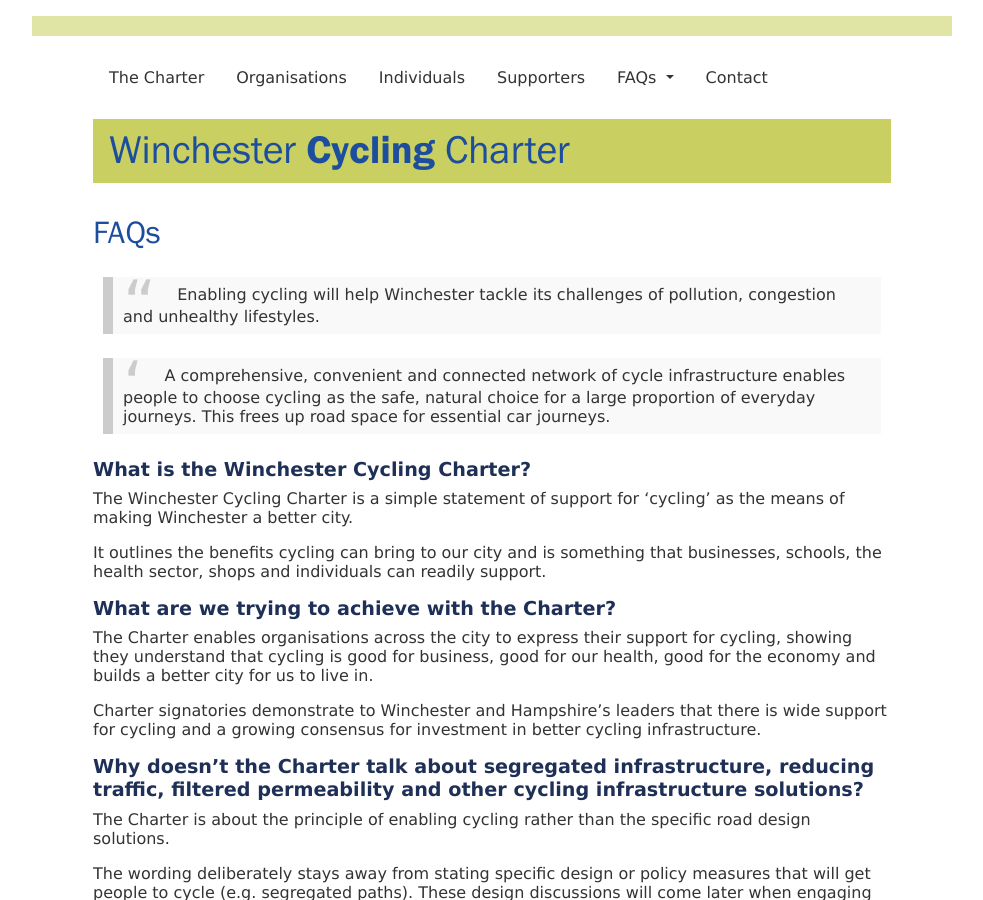
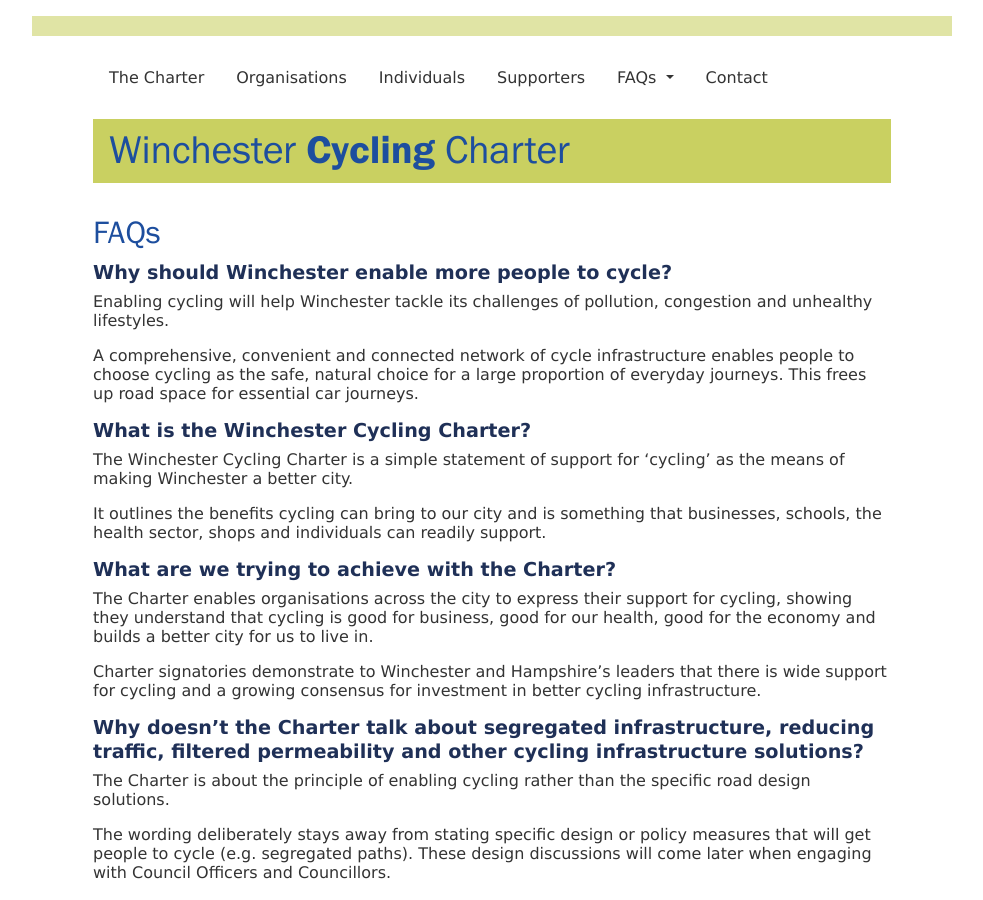
Before and after one commit to winchestercyclingcharter/winchestercyclingcharter.github.io, a Jekyll site: the page built from faqs.md, in a window 1280 px wide and 900 px high. Shown: the whole window, without its empty margins (148-1131 px from the left). Built offline with Jekyll 4.4.1, drawn with Linux system fonts in a browser that asks for light colours; nearby versions of some CDN libraries.

Commit message:
FAQ/Priv wording

```diff
--- a/faqs.md
+++ b/faqs.md
@@ -4,10 +4,12 @@ title: FAQs
 permalink: /faqs
 ---
 
-> Enabling cycling will help Winchester tackle its challenges of pollution,
+### Why should Winchester enable more people to cycle?
+
+Enabling cycling will help Winchester tackle its challenges of pollution,
 congestion and unhealthy lifestyles.
 
-> A comprehensive, convenient and connected network of cycle infrastructure
+A comprehensive, convenient and connected network of cycle infrastructure
 enables people to choose cycling as the safe, natural choice for a large
 proportion of everyday journeys. This frees up road space for essential car
 journeys.
```
Also changed, not shown: privacy.md (+1 -1 lines).
